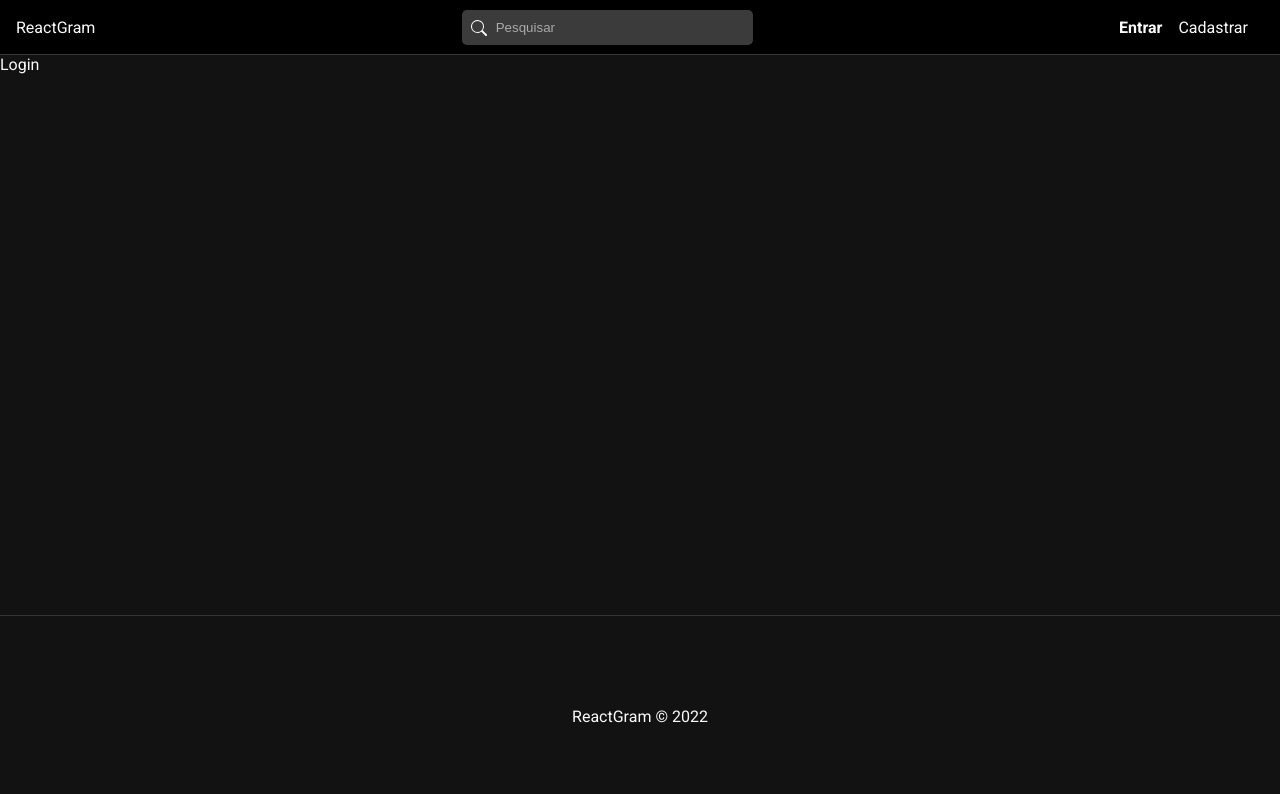
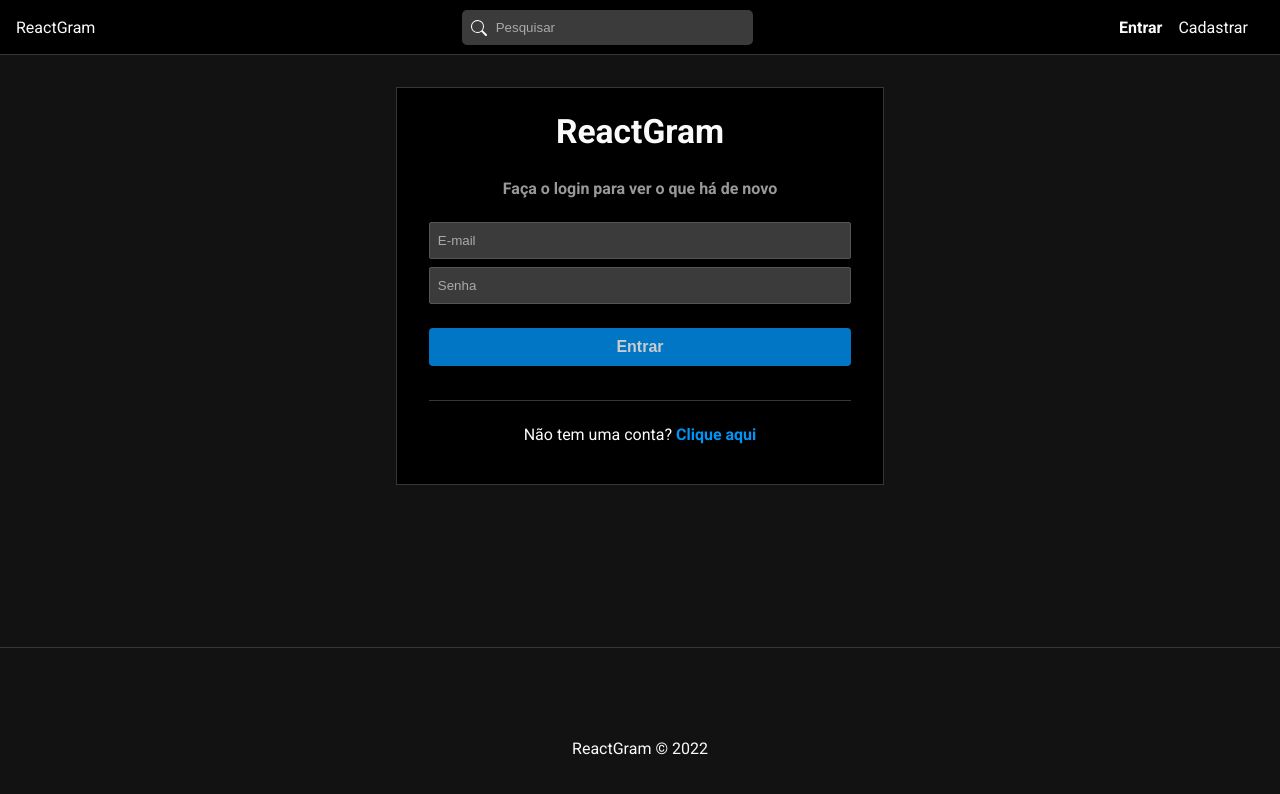
Before and after one commit to leogama09/reactgram-project, a React (Create React App) app in the folder REACTGRAM/frontend/: page /login in a window 1280 px wide. Shown: the top 794 px of the page. Built offline with nearby package versions, Linux system fonts and the light colour scheme.

Commit message:
Update Login.js

```diff
--- a/REACTGRAM/frontend/src/pages/Auth/Login.js
+++ b/REACTGRAM/frontend/src/pages/Auth/Login.js
@@ -1,8 +1,34 @@
 import "./Auth.css"
 
+// Components
+import { Link } from "react-router-dom"
+import Message from "../../components/Message"
+
+// Hooks
+import { useEffect, useState } from "react"
+import { useSelector, useDispatch } from "react-redux"
+
+// Redux
+
 const Login = () => {
+  const [email, setEmail] = useState("")
+  const [password, setPassword] = useState("")
+
+  const handleSubmit = (e) => {
+    e.preventDefault()
+  }
+
   return (
-    <div>Login</div>
+    <div id="login">
+      <h2>ReactGram</h2>
+      <p className="subtitle">Faça o login para ver o que há de novo</p>
+      <form onSubmit={handleSubmit}>
+      <input type="text" placeholder="E-mail" onChange={(e) => setEmail(e.target.value)} value={email || ""} />
+      <input type="password" placeholder="Senha" onChange={(e) => setPassword(e.target.value)} value={password || ""} />
+      <input type="submit" value="Entrar" />
+      </form>
+      <p>Não tem uma conta? <Link to="/register">Clique aqui</Link></p>
+    </div>
   )
 }
 
```
